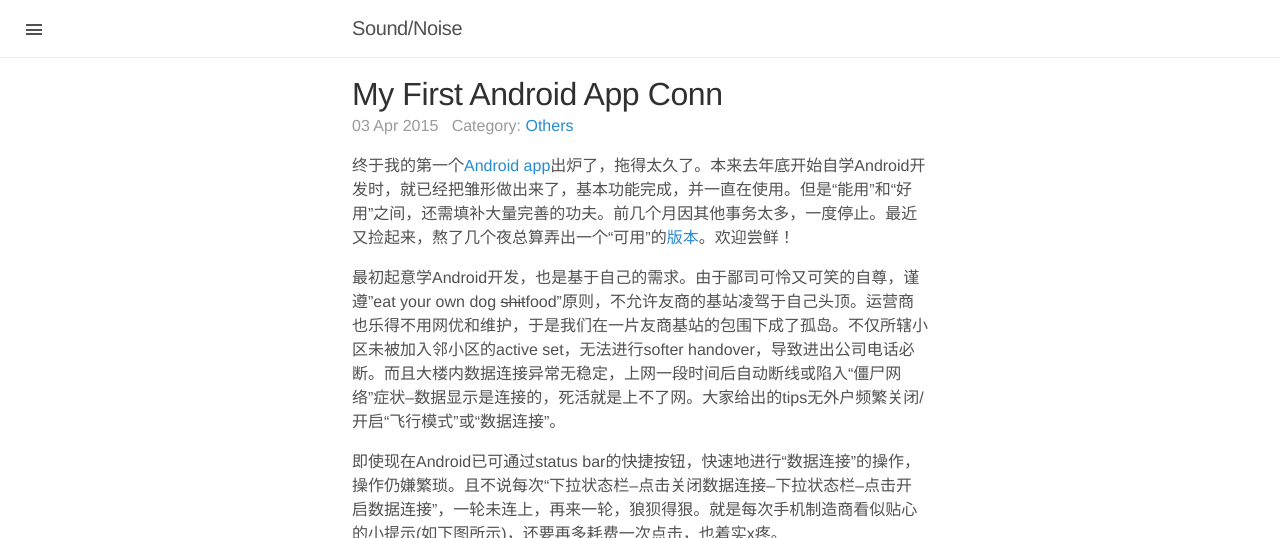
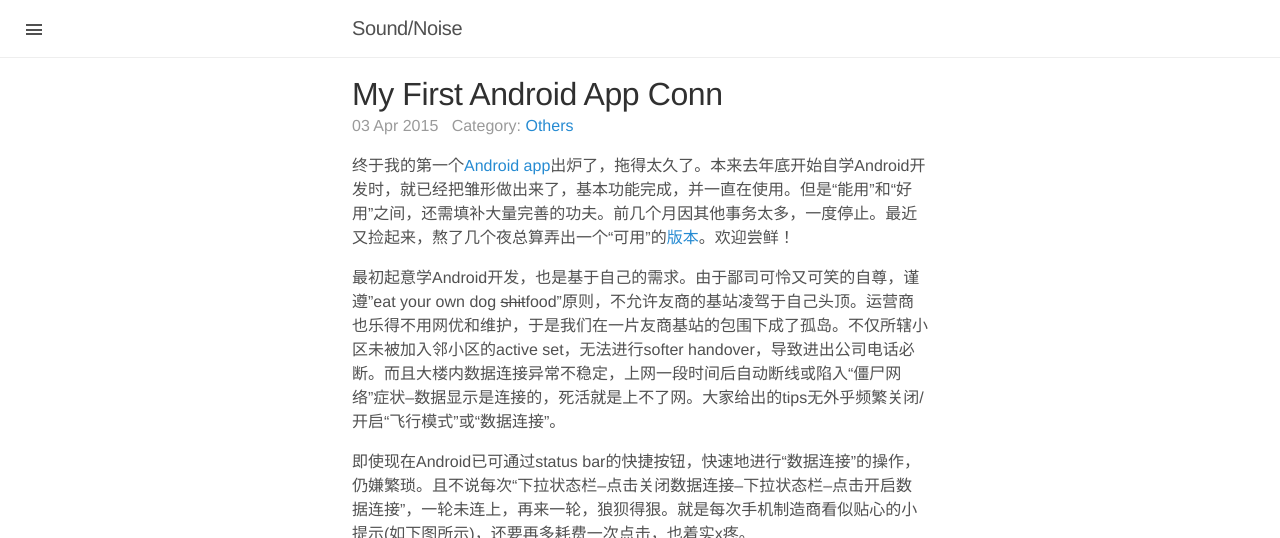
Before and after one commit to happybit/happybit.github.io, a Jekyll site: the page built from _posts/2015-04-03-my-first-android-app-conn.markdown, in a window 1280 px wide and 900 px high, cut to the strip 0-538 px from the top of the window. Built offline with Jekyll 4.4.1, drawn with Linux system fonts in a browser that asks for light colours; comment, search, counter and statistics services are not loaded.

Commit message:
typo correction

```diff
--- a/_posts/2015-04-03-my-first-android-app-conn.markdown
+++ b/_posts/2015-04-03-my-first-android-app-conn.markdown
@@ -10,9 +10,9 @@ categories: Others
 
 <!--more-->
 
-最初起意学Android开发，也是基于自己的需求。由于鄙司可怜又可笑的自尊，谨遵"eat your own dog ~~shit~~food"原则，不允许友商的基站凌驾于自己头顶。运营商也乐得不用网优和维护，于是我们在一片友商基站的包围下成了孤岛。不仅所辖小区未被加入邻小区的active set，无法进行softer handover，导致进出公司电话必断。而且大楼内数据连接异常无稳定，上网一段时间后自动断线或陷入“僵尸网络”症状--数据显示是连接的，死活就是上不了网。大家给出的tips无外户频繁关闭/开启“飞行模式”或“数据连接”。
+最初起意学Android开发，也是基于自己的需求。由于鄙司可怜又可笑的自尊，谨遵"eat your own dog ~~shit~~food"原则，不允许友商的基站凌驾于自己头顶。运营商也乐得不用网优和维护，于是我们在一片友商基站的包围下成了孤岛。不仅所辖小区未被加入邻小区的active set，无法进行softer handover，导致进出公司电话必断。而且大楼内数据连接异常不稳定，上网一段时间后自动断线或陷入“僵尸网络”症状--数据显示是连接的，死活就是上不了网。大家给出的tips无外乎频繁关闭/开启“飞行模式”或“数据连接”。
 
-即使现在Android已可通过status bar的快捷按钮，快速地进行“数据连接”的操作，操作仍嫌繁琐。且不说每次“下拉状态栏--点击关闭数据连接--下拉状态栏--点击开启数据连接”，一轮未连上，再来一轮，狼狈得狠。就是每次手机制造商看似贴心的小提示(如下图所示)，还要再多耗费一次点击，也着实x疼。
+即使现在Android已可通过status bar的快捷按钮，快速地进行“数据连接”的操作，仍嫌繁琐。且不说每次“下拉状态栏--点击关闭数据连接--下拉状态栏--点击开启数据连接”，一轮未连上，再来一轮，狼狈得狠。就是每次手机制造商看似贴心的小提示(如下图所示)，还要再多耗费一次点击，也着实x疼。
 
 ![dialog](https://dl.dropboxusercontent.com/u/6459697/blogimage/20150403_conn_dialog.jpg)
 
```
